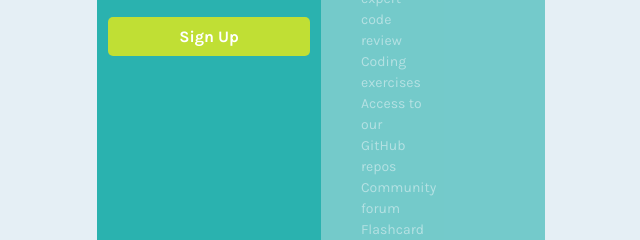
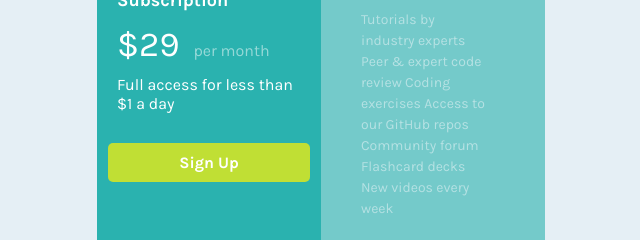
Before and after one commit to HualDev/GridComponentMaster, a plain HTML site: page index.html in a window 1280 px wide. Shown: the part 712-952 px from the top of the page, without its empty margins (319-959 px from the left). Drawn offline with Linux system fonts and the light colour scheme.

Commit message:
deleting error

```diff
--- a/styles.css
+++ b/styles.css
@@ -165,6 +165,6 @@ main{
     }
 
     .us p{
-        padding: 20px 100px 20px 20px;
+        padding: 20px 40px 20px 20px;
     }
 }
```
